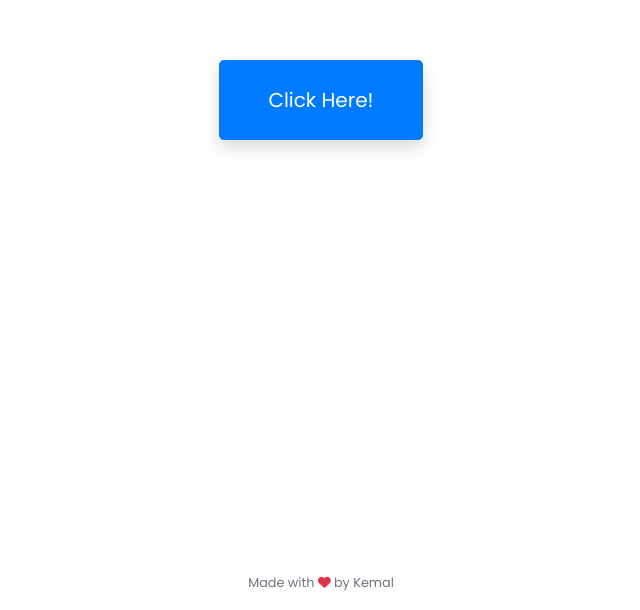
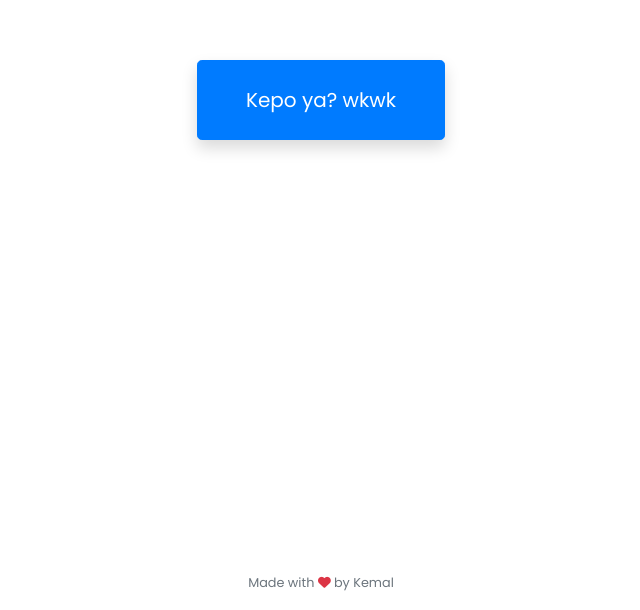
Before and after one commit to hiruka404/hiruka404.github.io, a plain HTML site: page index.html in a window 1280 px wide. Shown: the part 190-800 px from the top of the page, without its empty margins (319-959 px from the left). Drawn offline with nearby package versions, Linux system fonts and the light colour scheme; some packages are replaced by stand-ins of ours; a script that the page names is missing.

Commit message:
Update index.html

```diff
--- a/index.html
+++ b/index.html
@@ -34,7 +34,7 @@
 
   <div class="row">
     <div class="col-lg text-center kotak">
-      <button type="button" class="btn btn-lg btn-primary tombol py-4 px-5 shadow">Click Here!</button>
+      <button type="button" class="btn btn-lg btn-primary tombol py-4 px-5 shadow">Kepo ya? wkwk</button>
       <h1 id="teks" class="d-none animate__animated animate__pulse">Aku sayang kamu <i
           class="fas fa-heart text-danger animate__animated animate__heartBeat animate__repeat-3"></i></h1>
     </div>
```
